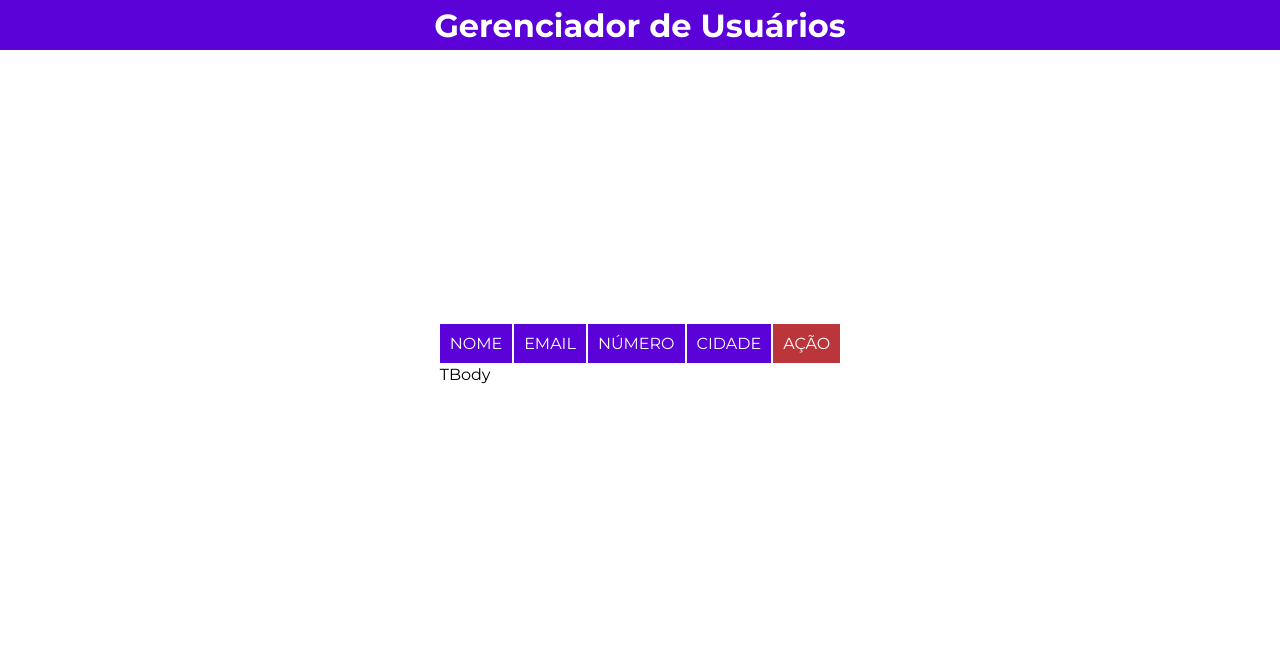
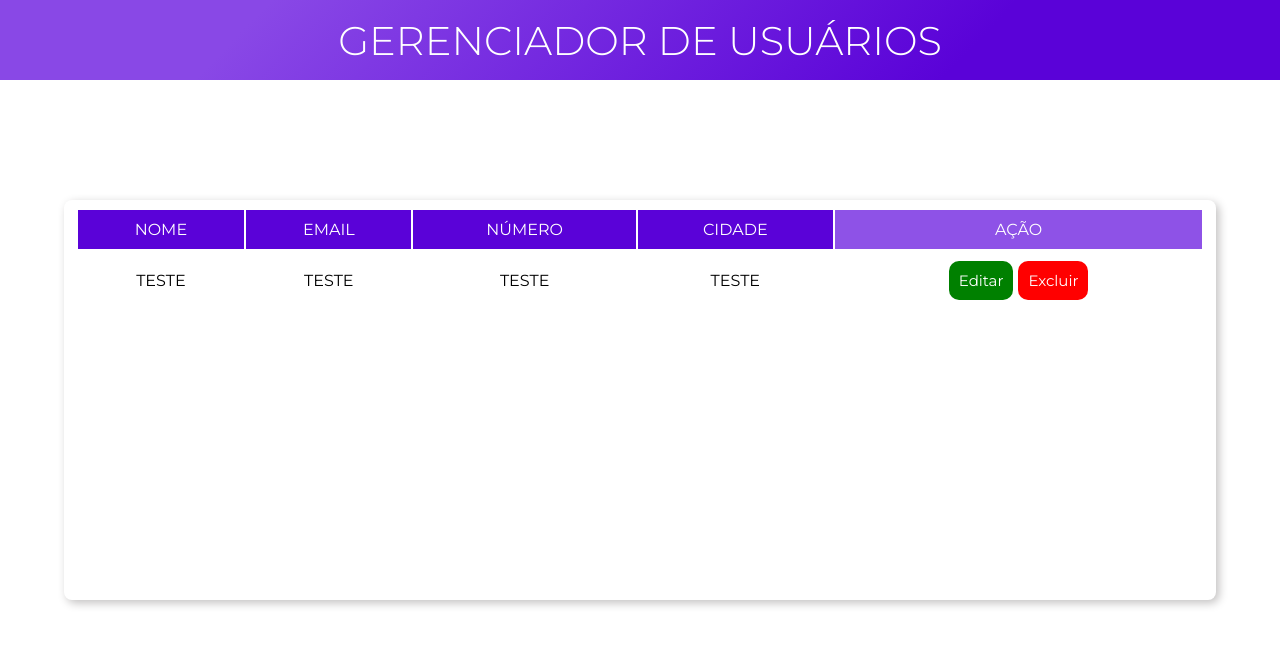
Before and after one commit to marlleyck/gerenciador-usuarios, a React (Vite) app: page / in a window 1280 px wide. Shown: the top 646 px of the page. Built offline with nearby package versions, Linux system fonts and the light colour scheme.

Commit message:
style: estilizacao de header e table

```diff
--- a/src/App.tsx
+++ b/src/App.tsx
@@ -1,12 +1,15 @@
 import {BrowserRouter as Router, Routes, Route, Link} from 'react-router-dom'
 
 import Home from './components/Home/Home';
+import Header from './components/layout/Header/Header';
 
 function App() {
 
   return (
     <>
       <Router>
+        <Header />
+
         <Routes>
           <Route path='/' element={ <Home /> } />
         </Routes>
--- a/src/components/Home/Home.styles.ts
+++ b/src/components/Home/Home.styles.ts
@@ -3,12 +3,30 @@ import styled from 'styled-components'
 export const Container = styled.div`
     width: 100vw;
     height: 100vh;
+    overflow: hidden;
 `
 
 export const Content = styled.div`
+    width: 90vw;
+    height: 400px;
+    box-shadow: 3px 3px 10px rgb(194 192 192);
+    border-radius: 8px;
+    position: absolute;
+    top: 50%;
+    left: 50%;
+    transform: translate(-50%, -50%);
     display: flex;
     align-items: center;
     justify-content: center;
+    flex-direction: column;
+    overflow-y: scroll;
+    overflow-x: hidden;
+`
 
-    height: 607px;
+export const Table = styled.table`
+    width: 98%;
+    position: absolute;
+    top: 2%;
+    left: 1%;
+    user-select: none;
 `
--- a/src/components/Home/Home.tsx
+++ b/src/components/Home/Home.tsx
@@ -7,14 +7,12 @@ import TableHeader from '../table/TableHeader/TableHeader';
 const Home = () => {
     return (
         <C.Container>
-            <Header />
-
             <C.Content>
-                <table>
+                <C.Table>
                     <TableHeader />
 
                     <TableBody />
-                </table>
+                </C.Table>
             </C.Content>
         </C.Container>
     );
--- /dev/null
+++ b/src/components/NewUser/NewUser.styles.ts
@@ -0,0 +1,3 @@
+import styled from "styled-components";
+
+export const Button = styled.button``
--- a/src/components/layout/Header/Header.styles.ts
+++ b/src/components/layout/Header/Header.styles.ts
@@ -2,9 +2,9 @@ import styled from "styled-components";
 
 export const Header = styled.header`
     width: 100%;
-    height: 50px;
+    height: 80px;
     color: white;
-    background-color: #5A02D8;
+    background-image: linear-gradient(314deg, #5A02D8 25%, #8948E6 80%);
 
     display: flex;
     align-items: center;
@@ -15,4 +15,7 @@ export const Title = styled.h1`
     text-align: center;
     border-radius: 5px;
     padding: 0 10px;
+    font-weight: 300;
+    text-transform: uppercase;
+    font-size: 40px;
 `
--- a/src/components/table/TableBody/TableBody.styles.ts
+++ b/src/components/table/TableBody/TableBody.styles.ts
@@ -1 +1,27 @@
 import styled from "styled-components";
+
+export const TBody = styled.tbody``
+
+export const Tr = styled.tr``
+
+export const Td = styled.td`
+    padding: 10px;
+    text-align: center;
+`
+
+export const TdAction = styled.td`
+    padding: 10px;
+    text-align: center;
+`
+
+export const Button = styled.button<{variable: string}>`
+    padding: 10px;
+    border: none;
+    outline: none;
+    font-size: 15px;
+    border-radius: 10px;
+    color: white;
+    cursor: pointer;
+    background-color: ${(props) => props.variable === 'editar' ? 'green' : 'red'};
+    margin-right: ${(props) => props.variable === 'editar' ? '5px' : '0px'};
+`
--- a/src/components/table/TableBody/TableBody.tsx
+++ b/src/components/table/TableBody/TableBody.tsx
@@ -1,10 +1,19 @@
+import * as C from './TableBody.styles'
+
 const TableBody = () => {
     return (
-        <tbody>
-            <tr>
-                TBody
-            </tr>
-        </tbody>
+        <C.TBody>
+            <C.Tr>
+                <C.Td>TESTE</C.Td>
+                <C.Td>TESTE</C.Td>
+                <C.Td>TESTE</C.Td>
+                <C.Td>TESTE</C.Td>
+                <C.TdAction>
+                    <C.Button variable='editar'>Editar</C.Button>
+                    <C.Button variable='excluir'>Excluir</C.Button>
+                </C.TdAction>
+            </C.Tr>
+        </C.TBody>
     );
 }
 
--- a/src/components/table/TableHeader/TableHeader.styles.ts
+++ b/src/components/table/TableHeader/TableHeader.styles.ts
@@ -6,7 +6,7 @@ export const Tr = styled.tr``
 
 export const Td = styled.td<{variable?: string}>`
     padding: 10px;
-    background-color: ${(props) => props.variable ? '#bb363b' : '#5A02D8' };
+    background-color: ${(props) => props.variable ? '#8E52E7' : '#5A02D8' };
     color: white;
     text-transform: uppercase;
     text-align: center;
--- a/src/index.css
+++ b/src/index.css
@@ -4,3 +4,9 @@
   box-sizing: border-box;
   font-family: 'Montserrat', sans-serif;
 }
+
+html, body {
+  width: 100%;
+  height: 100%;
+  overflow: hidden;
+}
```
Also changed, not shown: src/components/NewUser/NewUser.tsx (added, +9 -0 lines).
